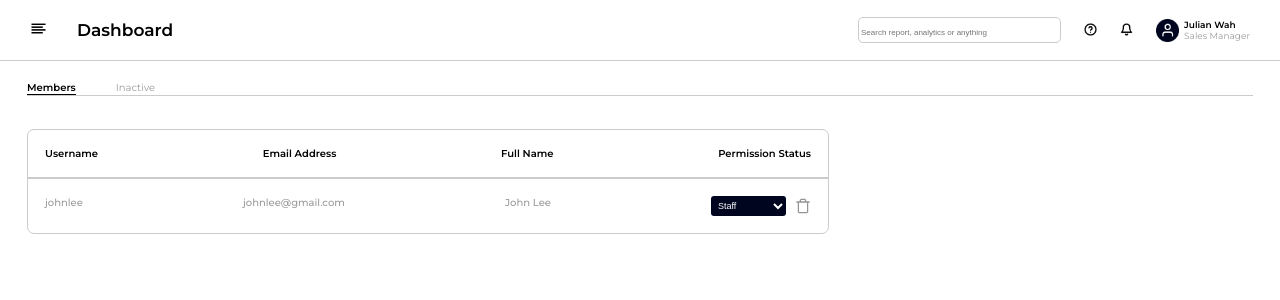
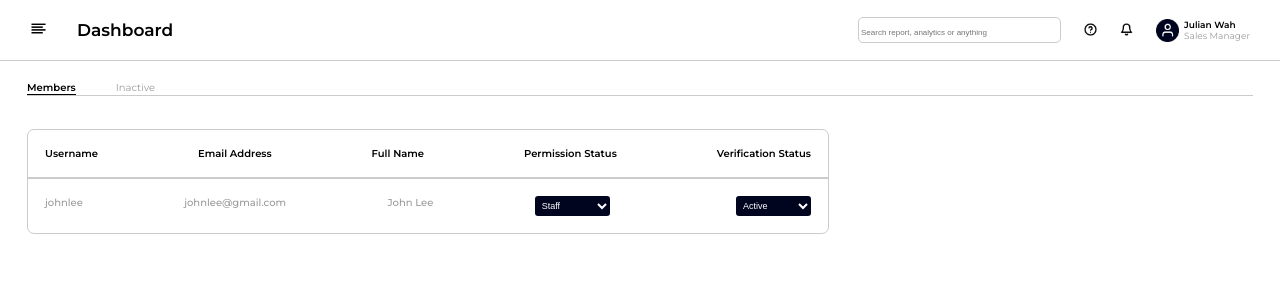
Before and after one commit to Tech-Innova/erp--frontend, a React (Vite) app: page /dashboard/admin in a window 1280 px wide. Shown: the top 300 px of the page. Built offline with nearby package versions, Linux system fonts and the light colour scheme; no server answers.

Commit message:
additional field in user list

```diff
--- a/src/components/Admin.tsx
+++ b/src/components/Admin.tsx
@@ -60,6 +60,7 @@
             <div className="admin-users-list-header"> Email Address</div>
             <div className="admin-users-list-header"> Full Name</div>
             <div className="admin-users-list-header"> Permission Status</div>
+            <div className="admin-users-list-header"> Verification Status</div>
           </div>
           <div className="admin-users-list-header-bar"></div>
         </div>
@@ -75,13 +76,19 @@
                 <select className="admin-users-list-status-button">
                   <option value="">Staff</option>
                   <option value="Admin">Admin</option>
+                  <option value="Admin">Super Admin</option>
                 </select>
-                <img
+
+                {/* <img
                   src={Bin}
                   alt="delete"
                   className="admin-users-list-delete"
-                />
+                /> */}
               </div>
+              <select className="admin-users-list-status-button">
+                  <option value="">Active</option>
+                  <option value="Admin">Inactive</option>
+                </select>
             </div>
           </div>
           {/* end of user list to map*/}
```
Also changed, not shown: 3 other files (tests, documents, lock files or other folders).
